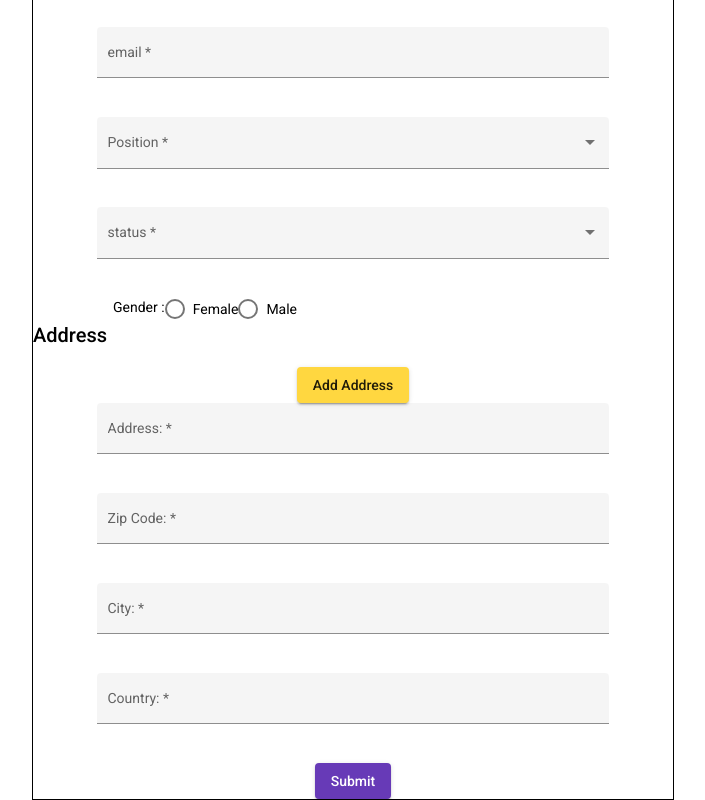
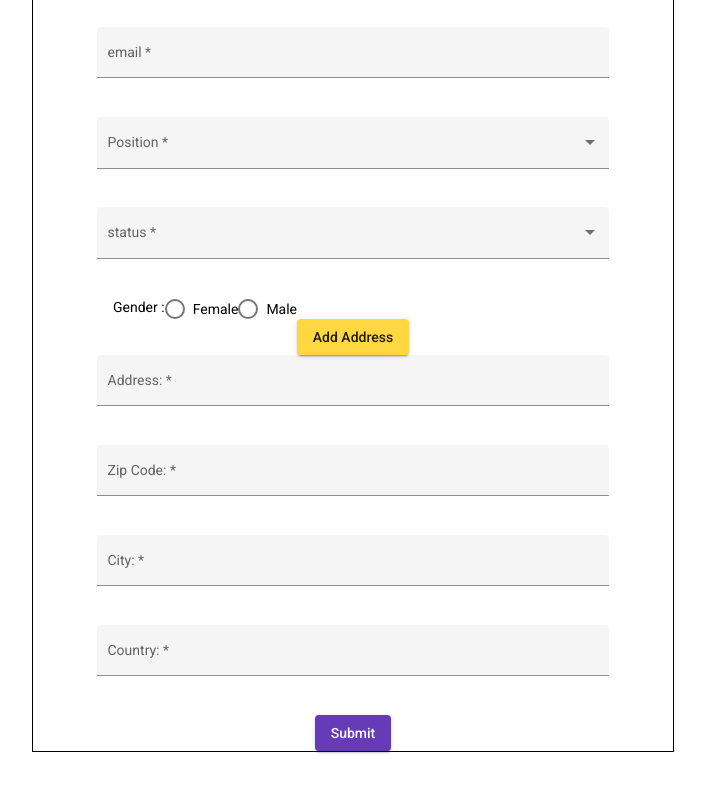
Before and after one commit to zettacamp-dinda-kalista/dinda_zettacamp_catfish, an Angular app in the folder angular_master/: page /user-list in a window 1280 px wide. Shown: the part 264-1064 px from the top of the page, without its empty margins (287-992 px from the left). After the commit the page ends 1016 px from the top, so only its background shows below. Built offline with nearby package versions, Linux system fonts and the light colour scheme.

Commit message:
menampilkan add address

```diff
--- a/angular_master/src/app/users/user-list/user-list.component.html
+++ b/angular_master/src/app/users/user-list/user-list.component.html
@@ -34,17 +34,18 @@
           </mat-select>
         </mat-form-field><br>
 
-          <mat-radio-group formControlName ="genders" aria-label="Select an option">
+        <mat-radio-group formControlName="genders" aria-label="Select an option">
           <mat-label for="genders" class="genders">Gender :</mat-label>
           <mat-radio-button value="Female">Female</mat-radio-button>
           <mat-radio-button value="Male">Male</mat-radio-button>
         </mat-radio-group>
 
-          <div formArrayName="address">
-            <h2>Address</h2>
-            <button type="button" (click)="onAddAddress()" mat-raised-button color="accent"> Add Address </button>
-            <div *ngFor="let creds of controls; let i = index">
-              <div [formGroupName]="i">
+        <a (click)="onAddAddress()">
+          <button type="button" mat-raised-button color="accent"> Add Address </button>
+        </a>
+
+        <div formArrayName="address" *ngFor="let creds of controls.controls; let i = index"  >
+          <form [formGroupName]="i">
             <mat-form-field class="example-full-width" appearance="fill">
               <mat-label for="address">Address: </mat-label>
               <input matInput id="address" type="text" formControlName="address">
@@ -64,8 +65,11 @@
               <mat-label for="country">Country: </mat-label>
               <input matInput id="country" type="text" formControlName="country">
             </mat-form-field><br>
-          </div>
-          </div>
+            <button mat-raised-button color="warn" (click)="removeAddress(i)" *ngIf="controls.length > 1">
+              Remove
+            </button>
+          </form>
+
         </div>
 
         <button mat-raised-button color="primary" type="submit">Submit</button>
--- a/angular_master/src/app/users/user-list/user-list.component.ts
+++ b/angular_master/src/app/users/user-list/user-list.component.ts
@@ -2,6 +2,8 @@ import { Component, OnInit } from '@angular/core';
 import { FormControl, FormGroup, FormArray, FormBuilder, Validators } from '@angular/forms';
 import { UsersService} from '../users.service';
 import { ActivatedRoute, Router } from '@angular/router';
+import { User } from '../users.model';
+import { first } from 'rxjs';
 
 
 @Component({
@@ -10,6 +12,9 @@ import { ActivatedRoute, Router } from '@angular/router';
   styleUrls: ['./user-list.component.css']
 })
 export class UserListComponent implements OnInit {
+  isEdit: boolean = false;
+  subcription: any;
+
   id: any;
 
   //variabel array
@@ -21,7 +26,41 @@ export class UserListComponent implements OnInit {
   constructor(private userService: UsersService, private router: Router, private rootaktif: ActivatedRoute, private fb: FormBuilder) { }
 
 
-  ngOnInit() {
+  ngOnInit(): void{
+    this.initFrom();
+
+    const id = this.rootaktif.snapshot.paramMap.get('id');
+    this.isEdit = id != null;
+
+    // console.log(this.isEdit);
+    // console.log(id);
+
+
+    if (this.isEdit) {
+      this.subcription = this.userService.userList$
+        .pipe(first((items) => items.length !== 0))
+        .subscribe((items) => {
+          const user: any = items.find(items => {
+            console.log(items);
+            console.log(id);
+
+            return items._id == Number(id)
+          });
+
+          console.log(user);
+
+          for (let i = 0; i < user.address.length; i++) {
+            this.onAddAddress();
+          }
+
+          this.signupForm.patchValue(user);
+        });
+    } else {
+      this.onAddAddress();
+    }
+  }
+
+  initFrom(){
     if(this.rootaktif.snapshot.params['id']) {
       this.id = this.rootaktif.snapshot.params['id'];
       // console.log(this.id);
@@ -38,7 +77,7 @@ export class UserListComponent implements OnInit {
       'genders': new FormControl(null),
       'address': new FormArray([])
     });
-    this.onAddAddress();
+    // this.onAddAddress();
     this.getUserDatas();
   }
 
@@ -59,77 +98,67 @@ export class UserListComponent implements OnInit {
       let updateId = this.id;
       let updateValue = this.signupForm.value;
       this.userService.updateUser(updateId, updateValue);
+      this.router.navigate(['/user-detail']);
     } else {
-      let data = this.signupForm.value;
       this.userService.addNewUser(this.signupForm.value);
+      this.router.navigate(['/user-detail']);
     }
-    this.router.navigate(['/user-detail']);
+
     // console.log(this.signupForm);
   }
-
+  get addr() {
+    return this.signupForm.controls['address'] as FormArray;
+  }
 
   onAddAddress() {
-    let creds = this.signupForm.controls['address'] as FormArray;
-    creds.push(new FormGroup({
+    // let creds = this.signupForm.controls['address'] as FormArray;
+    this.addr.push(new FormGroup({
       address: new FormControl(null, Validators.required),
       zip_code: new FormControl(null, Validators.required),
       city: new FormControl(null, Validators.required),
       country: new FormControl(null, Validators.required)
     }));
+    // console.log(this.addr);
+
 
   }
-  get controls() {
-    return (this.signupForm.get('address') as FormArray).controls;
+
+  get controls(): FormArray {
+    return this.signupForm.get('address') as FormArray;
   }
 
-
+   removeAddress(i: number) {
+    this.controls.removeAt(i);
+  }
 }
 
 
-//   ngOnInit() {
-//     if(this.rootaktif.snapshot.params['id']) {
-//       this.id = this.rootaktif.snapshot.params['id'];
-//       // console.log(this.id);
-//     } else{
-//       this.id = null;
-//     }
-//     this.signupForm = this.fb.group({
-    //   '_id': '',
-    //   'name': '',
-    //   'age': '',
-    //   'email': '',
-    //   'position': '',
-    //   'marital_status': '',
-    //   'genders': '',
-    //   'address': this.fb.array([
-    //     {'address': ''},
-    //     {'zip_code': ''},
-    //     {'city': ''},
-    //     {'country': ''},
-    // ]),
-//     });
-//     // this.id = this.rootaktif.snapshot.params['id'];
-//     // console.log(this.id);
-//     // this.signupForm.patchValue()
-//     this.getUserDatas();
-//   }
-//
+  // const id = this.rootaktif.snapshot.paramMap.get('id');
+  //   this.isEdit = id != null;
 
-//   get address() : FormArray {
-//     return this.signupForm.get("address") as FormArray
-//   }
+  //   console.log(this.isEdit);
+  //   console.log(id);
 
-//   newAddress(): FormGroup {
-//     return this.fb.group({
-//       address: '',
-//       zip_code: '',
-//       city: '',
-//       country: ''
-//     })
-//   }
 
-//   addAddress() {
-//     this.address.push(this.newAddress());
-//  }
+  //   if (this.isEdit) {
+  //     this.subcription = this.data.userList$
+  //       .pipe(first((items: User[]) => items.length !== 0))
+  //       .subscribe((items: any[]) => {
+  //         const user: any = items.find((items: { id: any; }) => {
+  //           console.log(items);
+  //           console.log(id);
 
-// }
+  //           return items.id == this.id
+  //         });
+
+  //         console.log(user);
+
+  //         for (let i = 0; i < user.address.length; i++) {
+  //           this.onAddAddress();
+  //         }
+
+  //         this.signupForm.patchValue(user);
+  //       });
+  //   } else {
+  //     this.onAddAddress();
+  //   }
--- a/angular_master/src/app/users/users.model.ts
+++ b/angular_master/src/app/users/users.model.ts
@@ -1,5 +1,5 @@
 export interface User {
-  _id: String,
+  _id: number,
   name: string,
   age: string,
   gender: number,
--- a/angular_master/src/app/users/users.service.ts
+++ b/angular_master/src/app/users/users.service.ts
@@ -59,5 +59,9 @@ export class UsersService {
     } else {
       this.newUser.push(newValue);
     }
+
+  }
+  resetSelectedData() {
+    this.selectedUser.next(null);
   }
 }
--- a/angular_master/src/assets/user.json
+++ b/angular_master/src/assets/user.json
@@ -8,12 +8,12 @@
       "email": "dinda@gmail.com",
       "position": "qa",
       "marital_status": "Married",
-      "address": {
+      "address": [{
           "address": "Jalan Madesabara",
           "zip_code": 20,
           "city": "Raha",
           "country": "Raha"
-      }
+      }]
 
     },
     {
@@ -24,12 +24,12 @@
       "email": "dinda@gmail.com",
       "position": "qa",
       "marital_status": "Married",
-      "address": {
+      "address": [{
           "address": "Jalan Madesabara",
           "zip_code": 20,
           "city": "Raha",
           "country": "Raha"
-      }
+      }]
 
     }
 
```
Lines whose indentation alone changed are shown as unchanged.
